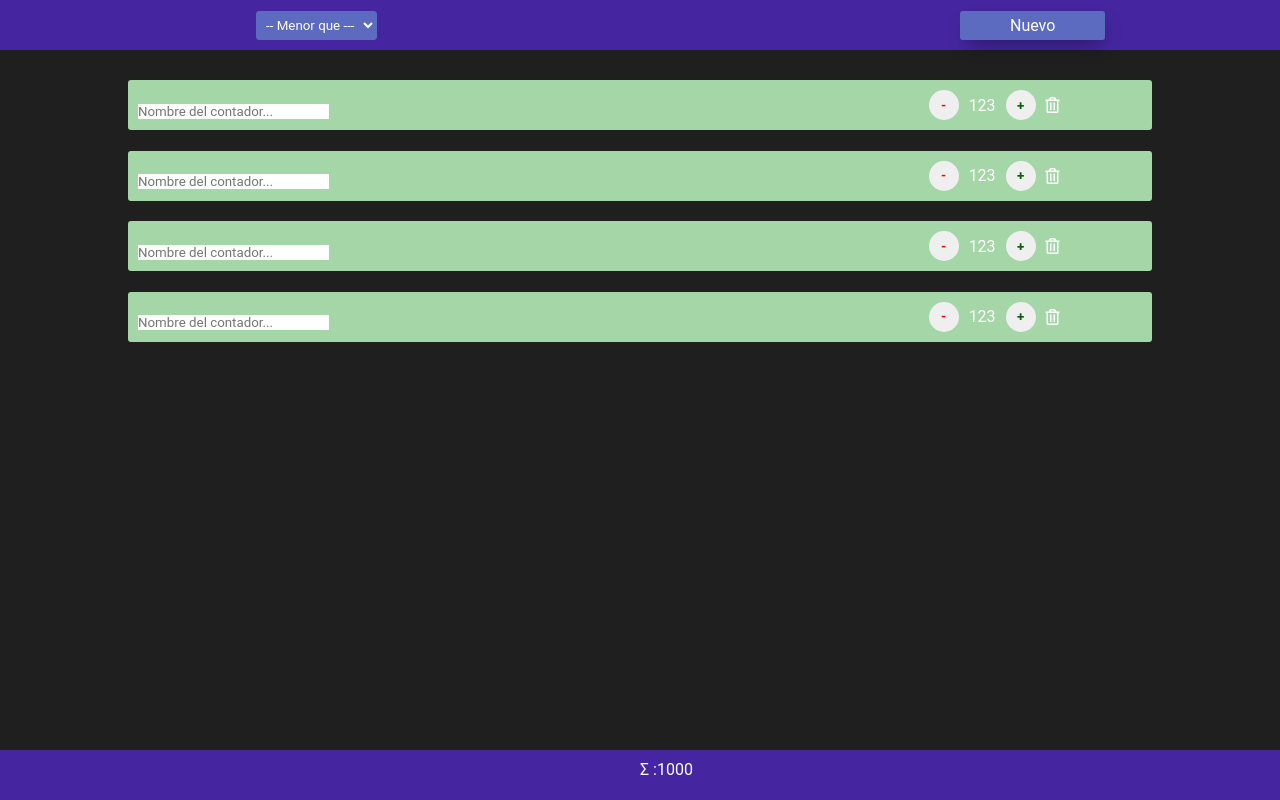
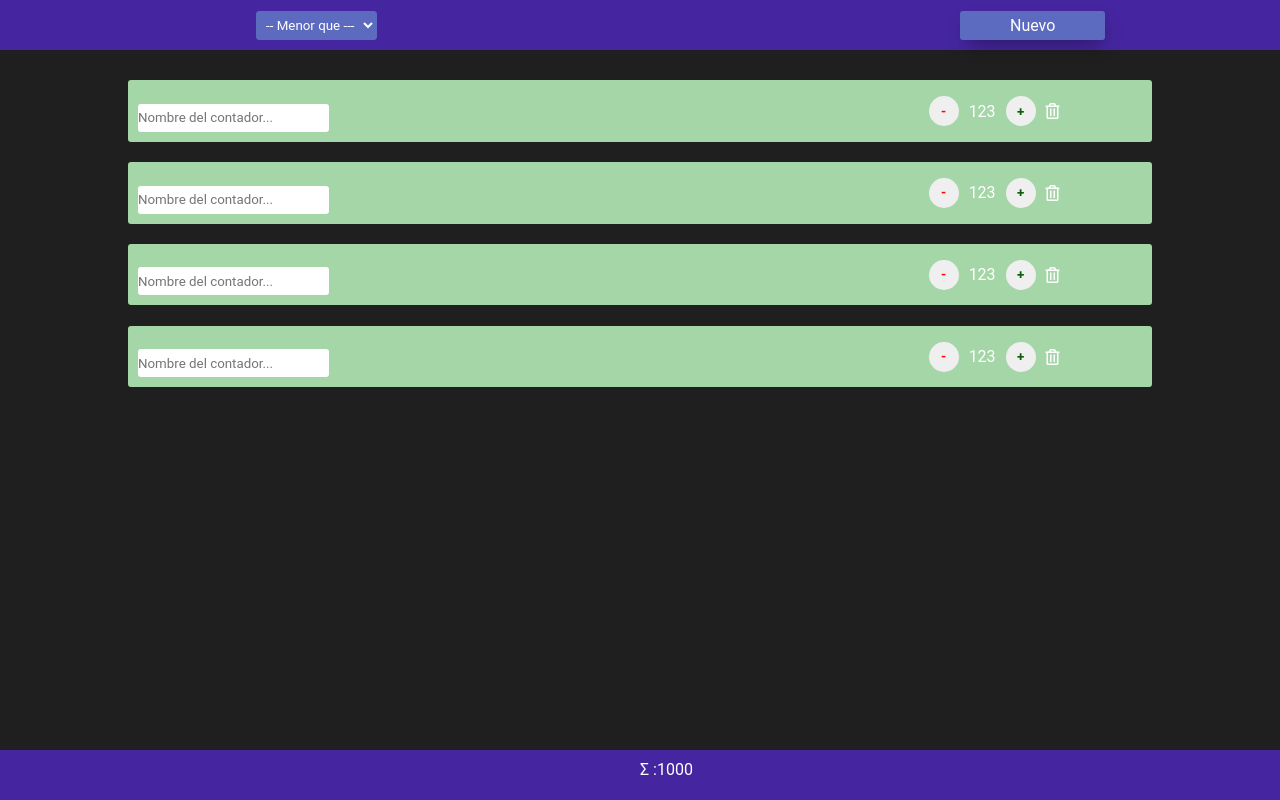
Before and after one commit to shashinvision/front_heroes, a Nuxt app: page / in a window 1280 px wide. Built offline with nearby package versions, Linux system fonts and the light colour scheme.

Commit message:
ADD border radius input text

```diff
--- a/components/contador.vue
+++ b/components/contador.vue
@@ -106,6 +106,8 @@ input {
   border: 0;
   margin-top: 7%;
   align-items: center;
+  height: 28px;
+  border-radius: 3px;
 }
 @media (max-width: 376px) {
   input {
```
